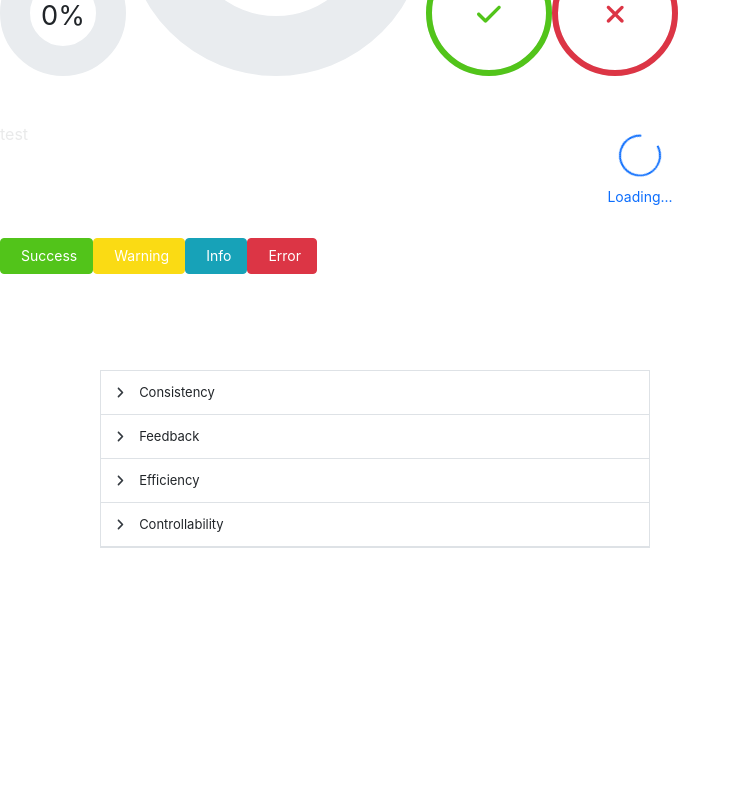
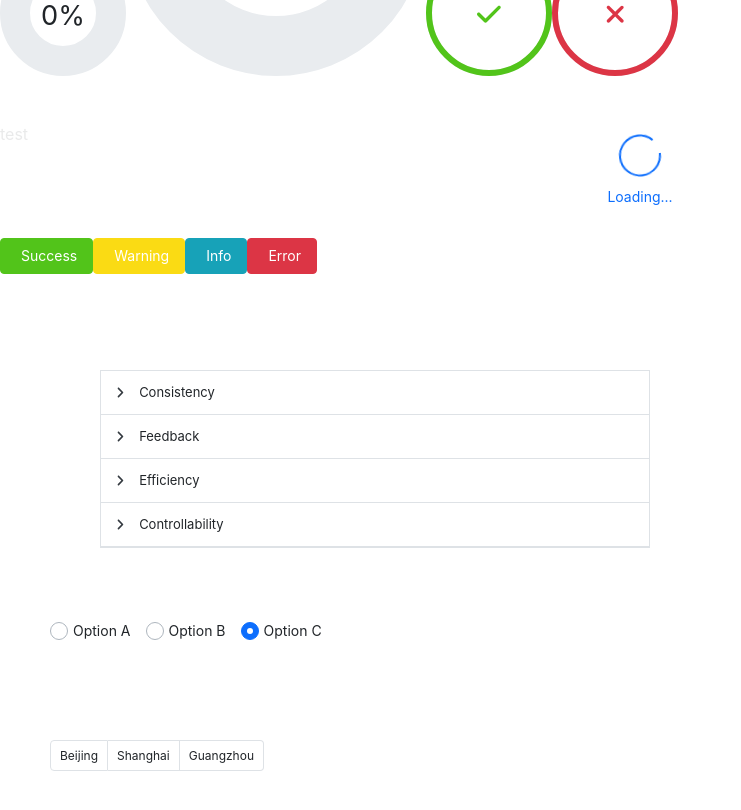
Before and after one commit to andy-lai-57blocks/57blocks-UI, a React (Create React App) app: page / in a window 1280 px wide. Shown: the part 1800-2610 px from the top of the page, without its empty margins (0-741 px from the left). Before the commit the page ends 2368 px from the top, so only its background shows below. Built offline with nearby package versions, Linux system fonts and the light colour scheme.

Commit message:
add radio component

```diff
--- a/src/App.tsx
+++ b/src/App.tsx
@@ -1,4 +1,4 @@
-import React from 'react';
+import React, { useState } from 'react';
 import { library } from '@fortawesome/fontawesome-svg-core';
 import { fas } from '@fortawesome/free-solid-svg-icons';
 
@@ -13,6 +13,9 @@ import Notification from './components/Notification/Notification';
 import './styles/index.scss';
 import Collapse from './components/Collapse/Collapse';
 import CollapseItem from './components/Collapse/CollapseItem';
+import Radio from './components/Radio/Radio';
+import RadioGroup from './components/Radio/RadioGroup';
+import RadioButton from './components/Radio/RadioButton';
 
 library.add(fas);
 const openSuccess = () => {
@@ -49,6 +52,11 @@ const openError = () => {
 };
 
 function App() {
+  const [radioValue, setRadioValue] = useState<string | number | boolean>('3');
+  const onChangeRadio = (value: string | number | boolean) => {
+    setRadioValue(value);
+  };
+
   return (
     <div className="App">
       <header className="App-header">
@@ -267,6 +275,22 @@ function App() {
             </CollapseItem>
           </Collapse>
         </div>
+
+        <div style={{ width: '550px', padding: '50px' }}>
+          <RadioGroup onChange={onChangeRadio} value={radioValue}>
+            <Radio value="1">Option A</Radio>
+            <Radio value="2">Option B</Radio>
+            <Radio value="3">Option C</Radio>
+          </RadioGroup>
+        </div>
+
+        <div style={{ width: '550px', padding: '50px' }}>
+          <RadioGroup size="small" onChange={onChangeRadio} value={radioValue}>
+            <RadioButton value="Beijing">Beijing</RadioButton>
+            <RadioButton value="Shanghai">Shanghai</RadioButton>
+            <RadioButton value="Guangzhou">Guangzhou</RadioButton>
+          </RadioGroup>
+        </div>
       </header>
     </div>
   );
--- /dev/null
+++ b/src/components/Radio/Radio.tsx
@@ -0,0 +1,82 @@
+import React, {
+  FC, ReactNode, useState, useEffect, ChangeEvent
+} from 'react';
+import classNames from 'classnames';
+
+interface IRadioProps {
+  checked?: boolean;
+  value?: boolean | string | number;
+  disabled?: boolean;
+  children?: ReactNode;
+  // eslint-disable-next-line no-unused-vars
+  onChange?: (value: boolean | string | number) => void;
+  selectedValue?: boolean | string | number;
+}
+
+const Radio: FC<IRadioProps> = (props) => {
+  const prefix = 'blocks-radio';
+
+  const {
+    checked: defaultChecked, value, disabled, children, onChange, selectedValue
+  } = props;
+  const [focus, setFocus] = useState(false);
+  const [checked, setChecked] = useState(defaultChecked);
+
+  const getCheckedValue = () => {
+    if (selectedValue) {
+      return selectedValue === value;
+    }
+    return defaultChecked;
+  };
+
+  useEffect(() => {
+    setChecked(getCheckedValue());
+  }, [defaultChecked, selectedValue]);
+
+  const handleChange = (e: ChangeEvent<HTMLInputElement>) => {
+    const isChecked = e.target.checked;
+    if (isChecked && onChange && value) {
+      onChange(value);
+    }
+    setChecked(isChecked);
+  };
+  const handleBlur = () => {
+    setFocus(false);
+  };
+  const handleFocus = () => {
+    setFocus(true);
+  };
+
+  return (
+    // eslint-disable-next-line jsx-a11y/label-has-associated-control
+    <label className={prefix}>
+      <span className={classNames(
+        `${prefix}__input`,
+        { [`${prefix}__input--focus`]: focus },
+        { [`${prefix}__input--checked`]: checked },
+        { [`${prefix}__input--disabled`]: disabled }
+      )}
+      >
+        <span className={`${prefix}__inner`} />
+        <input
+          type="radio"
+          className={`${prefix}__original`}
+          disabled={disabled}
+          checked={checked}
+          onChange={handleChange}
+          onFocus={handleFocus}
+          onBlur={handleBlur}
+        />
+      </span>
+      <span className={`${prefix}__label`}>
+        {children || value}
+      </span>
+    </label>
+  );
+};
+
+Radio.defaultProps = {
+  checked: false,
+};
+
+export default Radio;
--- /dev/null
+++ b/src/components/Radio/RadioButton.tsx
@@ -0,0 +1,90 @@
+import React, {
+  FC, ReactNode, ChangeEvent, useState, useEffect
+} from 'react';
+import classNames from 'classnames';
+
+export type RadioButtonSizeProps = 'large' | 'small';
+
+interface IRadioButtonProps {
+  checked?: boolean;
+  value?: boolean | string | number;
+  disabled?: boolean;
+  children?: ReactNode;
+  // eslint-disable-next-line no-unused-vars
+  onChange?: (value: boolean | string | number) => void;
+  selectedValue?: boolean | string | number;
+
+  size?: RadioButtonSizeProps;
+  fill?: string;
+  textColor?: string;
+
+}
+
+const RadioButton: FC<IRadioButtonProps> = (props) => {
+  const prefix = 'blocks-radio-button';
+  const {
+    checked: defaultChecked,
+    value,
+    disabled,
+    children,
+    onChange,
+    selectedValue,
+    size,
+    fill,
+    textColor,
+  } = props;
+  const [checked, setChecked] = useState(defaultChecked);
+
+  const handleChange = (e: ChangeEvent<HTMLInputElement>) => {
+    const isChecked = e.target.checked;
+    if (isChecked && onChange && value) {
+      onChange(value);
+    }
+    setChecked(isChecked);
+  };
+  const getCheckedValue = () => {
+    if (selectedValue) {
+      return selectedValue === value;
+    }
+    return defaultChecked;
+  };
+
+  useEffect(() => {
+    setChecked(getCheckedValue());
+  }, [defaultChecked, selectedValue]);
+
+  const getStyle = () => {
+    if (checked) {
+      return {
+        backgroundColor: fill || '',
+        borderColor: fill || '',
+        color: textColor || '',
+      };
+    }
+    return {};
+  };
+
+  return (
+    // eslint-disable-next-line jsx-a11y/label-has-associated-control
+    <label className={classNames(
+      prefix,
+      { [`${prefix}--${size}`]: size },
+      { [`${prefix}--checked`]: checked },
+      { [`${prefix}--disabled`]: disabled }
+    )}
+    >
+      <input
+        type="radio"
+        checked={checked}
+        disabled={disabled}
+        className={`${prefix}__original`}
+        onChange={handleChange}
+      />
+      <span className={`${prefix}__inner`} style={getStyle()}>
+        { children || value }
+      </span>
+    </label>
+  );
+};
+
+export default RadioButton;
--- /dev/null
+++ b/src/components/Radio/RadioGroup.tsx
@@ -0,0 +1,46 @@
+import React, { FC, ReactElement } from 'react';
+import { RadioButtonSizeProps } from './RadioButton';
+
+interface IRadioGroupProps {
+  value?: string | number | boolean;
+  children: ReactElement[];
+  // eslint-disable-next-line no-unused-vars
+  onChange?: (value: string | number | boolean) => void;
+
+  size?: RadioButtonSizeProps;
+  fill?: string;
+  textColor?: string;
+}
+
+const RadioGroup: FC<IRadioGroupProps> = (props) => {
+  const prefix = 'blocks-radio-group';
+  const {
+    value, children, onChange, size, fill, textColor
+  } = props;
+
+  const handleChange = (data: string | number | boolean) => {
+    if (onChange) {
+      onChange(data);
+    }
+  };
+
+  const content = React.Children.map(children, (element) => {
+    if (!element) {
+      return null;
+    }
+    return React.cloneElement(
+      element,
+      {
+        ...element.props, onChange: handleChange, selectedValue: value, size, fill, textColor
+      }
+    );
+  });
+
+  return (
+    <div className={prefix}>
+      {content}
+    </div>
+  );
+};
+
+export default RadioGroup;
--- /dev/null
+++ b/src/components/Radio/_radio.scss
@@ -0,0 +1,150 @@
+.blocks-radio {
+  display: inline-block;
+  cursor: pointer;
+  position: relative;
+  +.blocks-radio {
+    margin-left: 15px;
+  }
+  &__label {
+    font-size: 14px;
+    padding-left: 5px;
+  }
+  &__input {
+    display: inline-block;
+    position: relative;
+    line-height: 1;
+    vertical-align: middle;
+    &--checked {
+      .blocks-radio__inner {
+        background: $primary;
+        border-color: $primary;
+        &::after {
+          transform: translate(-50%, -50%) scale(1);
+        }
+      }
+    }
+    &--disabled {
+      .blocks-radio__inner {
+        background: $gray-200;
+        border-color: $gray-300;
+        cursor: not-allowed;
+        &::after {
+          cursor: not-allowed;
+        }
+      }
+      +.blocks-radio__label {
+        cursor: not-allowed;
+        color: $gray-400;
+      }
+    }
+    &--focus {
+      border-color: $primary;
+    }
+  }
+
+  &__inner {
+    display: inline-block;
+    position: relative;
+    width: 18px;
+    height: 18px;
+    border: 1px solid $gray-500;
+    border-radius: 50%;
+    cursor: pointer;
+    box-sizing: border-box;
+    &::after {
+      content: '';
+      position: absolute;
+      background: $white;
+      width: 6px;
+      height: 6px;
+      left: 50%;
+      top: 50%;
+      border-radius: 50%;
+      transform: translate(-50%, -50%) scale(0);
+      transition: all 200ms;
+    }
+    &:hover {
+      border-color: $primary;
+    }
+  }
+
+  &__original {
+    opacity: 0;
+    position: absolute;
+    top: 0;
+    left: 0;
+    right: 0;
+    bottom: 0;
+    z-index: -1;
+    outline: 0;
+    margin: 0;
+    padding: 0;
+  }
+
+}
+
+.blocks-radio-group {
+  display: inline-block;
+  cursor: pointer;
+  position: relative;
+}
+
+.blocks-radio-button {
+  display: inline-block;
+  cursor: pointer;
+  position: relative;
+  &__inner {
+    background-color: $white;
+    border: 1px solid $gray-300;
+    outline: 0;
+    border-left: 0;
+    padding: 10px 15px;
+    font-size: 14px;
+    border-radius: 0;
+  }
+  &--checked {
+    .blocks-radio-button__inner {
+      background: $primary;
+      border-color: $primary;
+      color: $white;
+    }
+  }
+  &--disabled {
+    .blocks-radio-button__inner {
+      background: $gray-200;
+      border-color: $gray-300;
+      cursor: not-allowed;
+      color: $gray-400;
+    }
+  }
+  &--large {
+    .blocks-radio-button__inner {
+      font-size: 16px;
+      padding: 11px 19px;
+    }
+  }
+  &--small {
+    .blocks-radio-button__inner {
+      font-size: 12px;
+      padding: 7px 9px;
+    }
+  }
+
+  &:first-child {
+    .blocks-radio-button__inner {
+      border-left: 1px solid $gray-300;
+      border-radius: 4px 0 0 4px;
+    }
+  }
+  &:last-child {
+    .blocks-radio-button__inner {
+      border-radius: 0px 4px 4px 0px;
+    }
+  }
+  &__original {
+    opacity: 0;
+    position: absolute;
+    z-index: -1;
+    outline: 0;
+  }
+}
--- a/src/styles/index.scss
+++ b/src/styles/index.scss
@@ -16,3 +16,4 @@
 @import '../components/Loading/loading';
 @import '../components/Notification/notification';
 @import '../components/Collapse/collapse';
+@import '../components/Radio/radio';
```
